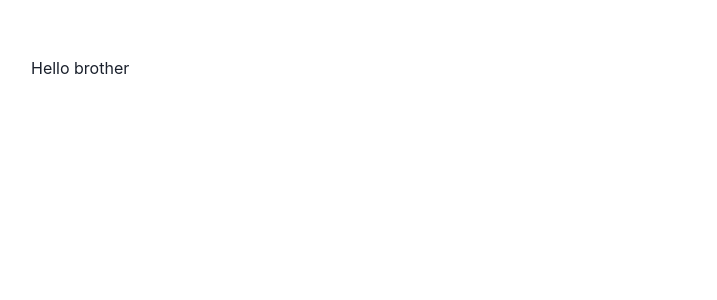
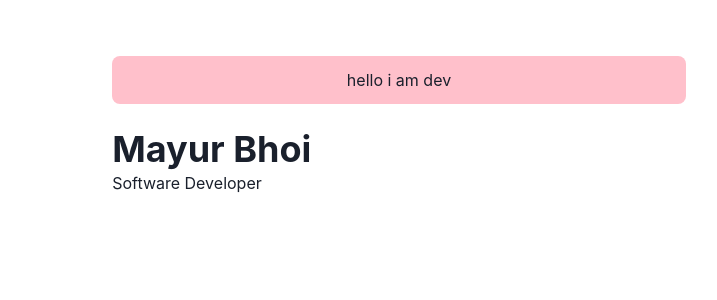
Before and after one commit to Mayur57/mayurbhoi.com, a Next.js app: page / in a window 1280 px wide. Shown: the top 300 px of the page, without its empty margins (241-958 px from the left). Built offline with nearby package versions, Linux system fonts and the light colour scheme.

Commit message:
progress: main page

```diff
--- a/pages/index.js
+++ b/pages/index.js
@@ -1,5 +1,22 @@
+import { Container, Heading, Box } from "@chakra-ui/react"
+
 const Page = () => {
-  return <div> Hello brother</div>
+  //TODO: Remove placeholder text and add correct details and description
+  return (
+    <Container>
+      <Box borderRadius="lg" bg="pink" p={3} mb={6} align="center">
+        hello i am dev
+      </Box>
+      <Box display={{ md: 'flex' }}>
+        <Box flexGrow={1}>
+          <Heading as="h2" variant="page-title">
+            Mayur Bhoi
+          </Heading>
+          <p> Software Developer</p>
+        </Box>
+      </Box>
+    </Container>
+  )
 }
 
 export default Page
```
